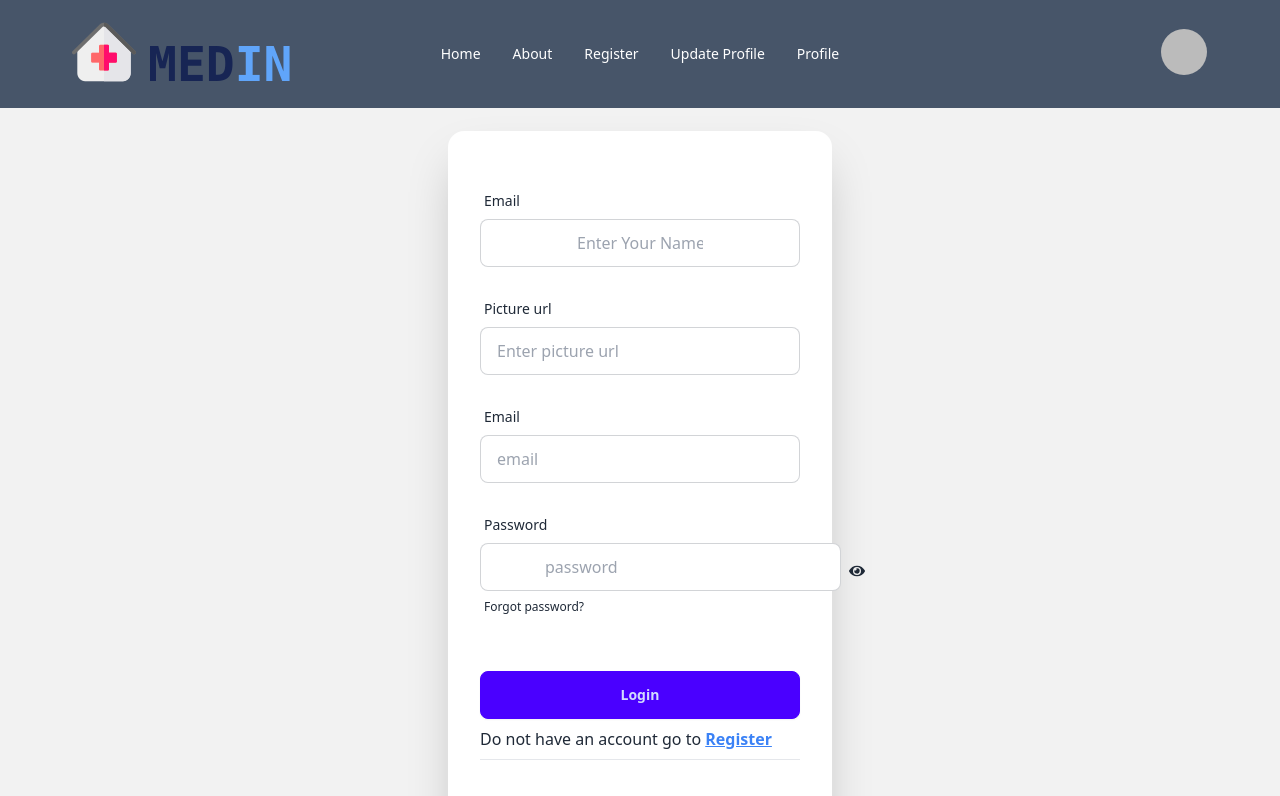
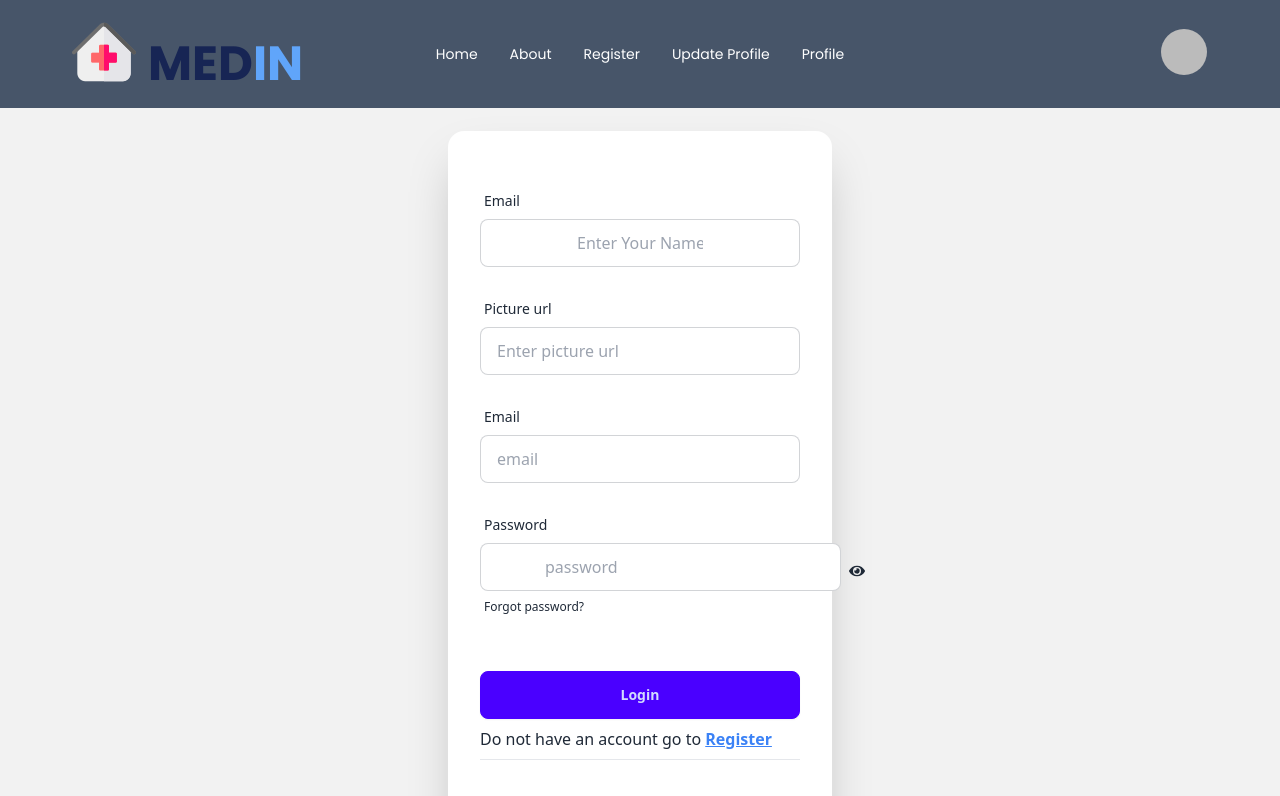
Before and after one commit to Md-Nur-Amin/MedIn-state, a React (Vite) app: page /login in a window 1280 px wide. Shown: the top 796 px of the page. Built offline with nearby package versions, Linux system fonts and the light colour scheme; no server answers; sample sign-in values are in the browser's storage.

Commit message:
new font added

```diff
--- a/src/Pages/Banner/Banner.jsx
+++ b/src/Pages/Banner/Banner.jsx
@@ -71,7 +71,7 @@ const Banner = () => {
                 spaceBetween={50}
                 centeredSlides={true}
                 autoplay={{
-                    delay: 2500,
+                    delay: 1000,
                     disableOnInteraction: false,
                 }}
                 pagination={{
@@ -84,15 +84,24 @@ const Banner = () => {
 
 
                 <SwiperSlide>
-                    <div className="slide slide1"> </div>
+                    <div className="slide slide1">
+                        <h2 className="absolute inset-x-0 text-3xl lg:text-5xl text-center top-12 lg:top-32 text-black font-bold  lg:font-extrabold font-popins">Welcome to MEDIN</h2>
+                        <h2 className="absolute inset-x-0 text-center top-20 lg:top-48 text-stone-950 font-medium lg:text-2xlfont-popins ">Your Premier Destination for Hospitality Real Estate with MEDIN <br />Where Hospitality Meets Real Estate Excellence  </h2>
+                    </div>
                 </SwiperSlide>
 
                 <SwiperSlide>
-                    <div className="slide slide2 "></div>
+                    <div className="slide slide2 ">
+                        <h2 className="absolute inset-x-0 text-3xl lg:text-5xl text-center top-12 lg:top-32 text-black font-bold  lg:font-extrabold font-popins">Welcome to MEDIN</h2>
+                        <h2 className="absolute inset-x-0 text-center top-20 lg:top-48 text-stone-950 font-medium lg:text-2xl font-popins">Your Premier Destination for Hospitality Real Estate with MEDIN <br />Where Hospitality Meets Real Estate Excellence  </h2>
+                    </div>
                 </SwiperSlide>
 
                 <SwiperSlide>
-                    <div className="slide slide3"></div>
+                    <div className="slide slide3">
+                        <h2 className="absolute inset-x-0 text-3xl lg:text-5xl text-center top-12 lg:top-32 text-black font-bold  lg:font-extrabold font-popins">Welcome to MEDIN</h2>
+                        <h2 className="absolute inset-x-0 text-center top-20 lg:top-48 text-stone-950 font-medium lg:text-2xl font-popins ">Your Premier Destination for Hospitality Real Estate with MEDIN <br />Where Hospitality Meets Real Estate Excellence  </h2>
+                    </div>
                 </SwiperSlide>
 
 
--- a/src/Pages/Shared/Navbar/Navbar.jsx
+++ b/src/Pages/Shared/Navbar/Navbar.jsx
@@ -18,18 +18,18 @@ const Navbar = () => {
 
 
     const navLinks = <>
-        <li className="lg:text-white" ><NavLink to="/">Home</NavLink></li>
-        <li className="lg:text-white" ><NavLink to="/about">About</NavLink></li>
+        <li className="lg:text-white font-popins" ><NavLink to="/">Home</NavLink></li>
+        <li className="lg:text-white font-popins" ><NavLink to="/about">About</NavLink></li>
 
         {/* <li className="lg:text-white" ><NavLink to="/profile">Profile</NavLink></li> */}
 
-        <li className="lg:text-white" ><NavLink to="/register">Register</NavLink></li>
+        <li className="lg:text-white font-popins" ><NavLink to="/register">Register</NavLink></li>
 
         <li>
             {
                 user &&
                 <>
-                    <NavLink className="lg:text-white" to='/update'
+                    <NavLink className="lg:text-white font-popins" to='/update'
                     >Update Profile </NavLink>
                 </>
             }
@@ -39,7 +39,7 @@ const Navbar = () => {
             {
                 user &&
                 <>
-                    <NavLink className="lg:text-white" to='/profile'
+                    <NavLink className="lg:text-white font-popins" to='/profile'
                     > Profile </NavLink>
                 </>
             }
@@ -68,7 +68,7 @@ const Navbar = () => {
                         </div>
                         <div className="flex gap-x-2 lg:gap-3">
                             <img className="h-[40px] w-[40px] lg:h-[64px] lg:w-[64px] " src={hospital} alt="" />
-                            <a className=" font-semibold lg:font-bold font-mono text-2xl lg:text-5xl mt-2 lg:mt-5 text-blue-950"> MED<span className="text-blue-400">IN</span>  </a>
+                            <a className=" font-semibold lg:font-bold text-2xl lg:text-5xl mt-2 lg:mt-5 text-blue-950 font-popins"> MED<span className="text-blue-400">IN</span>  </a>
                         </div>
 
                     </div>
--- a/src/index.css
+++ b/src/index.css
@@ -1,3 +1,8 @@
+
+@import url('https://fonts.googleapis.com/css2?family=Poppins:wght@300;400;500;600;700;800&display=swap');
+
+
+
 @tailwind base;
 @tailwind components;
 @tailwind utilities;
--- a/tailwind.config.js
+++ b/tailwind.config.js
@@ -5,7 +5,11 @@ export default {
     "./src/**/*.{js,ts,jsx,tsx}",
   ],
   theme: {
-    extend: {},
+    extend: {
+      fontFamily: {
+        popins : "'Poppins', sans-serif"
+      }
+    },
   },
   plugins: [require("daisyui")],
 }
```
